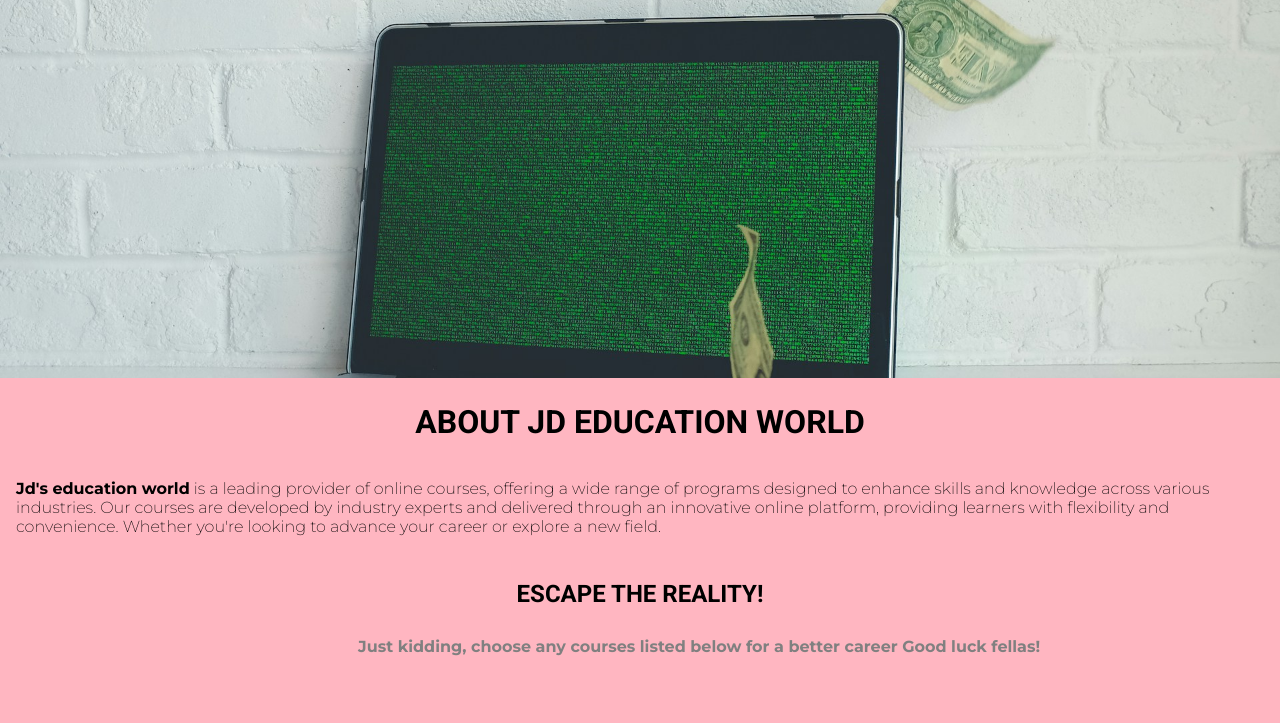
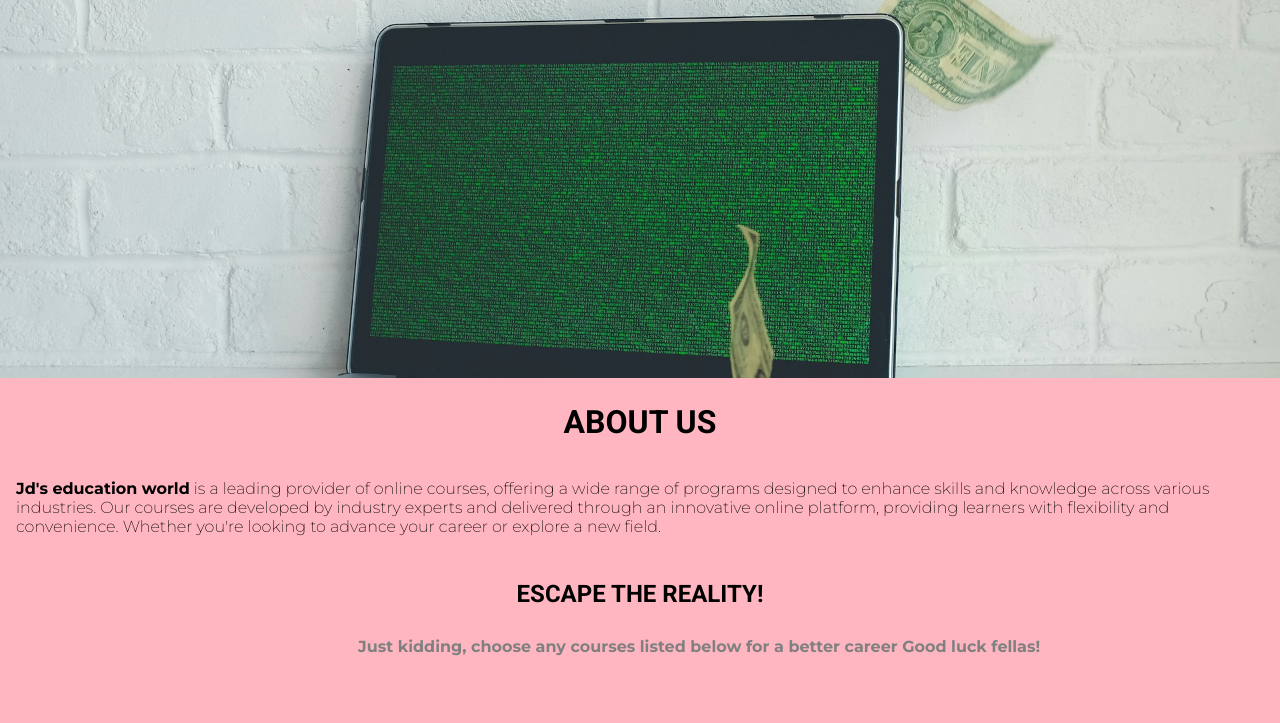
Before and after one commit to jack-daniel7/jd-education-world-responsive, a plain HTML site: page src/index.html in a window 1280 px wide. Shown: the part 62-785 px from the top of the page. Drawn offline with Linux system fonts and the light colour scheme.

Commit message:
Changing About

```diff
--- a/src/index.html
+++ b/src/index.html
@@ -24,7 +24,7 @@
     <link rel="stylesheet" href="css.css">
     <img id="bannerjipic" src="BAnnerji.jpg" alt="Our Banner">
     <div>
-        <h1 class="aboutus">About Jd Education world </h1>
+        <h1 class="aboutus">About us </h1>
         <p id="about"><b>Jd's education world</b> is a leading provider of online courses, offering a wide range of
             programs
             designed to
```
